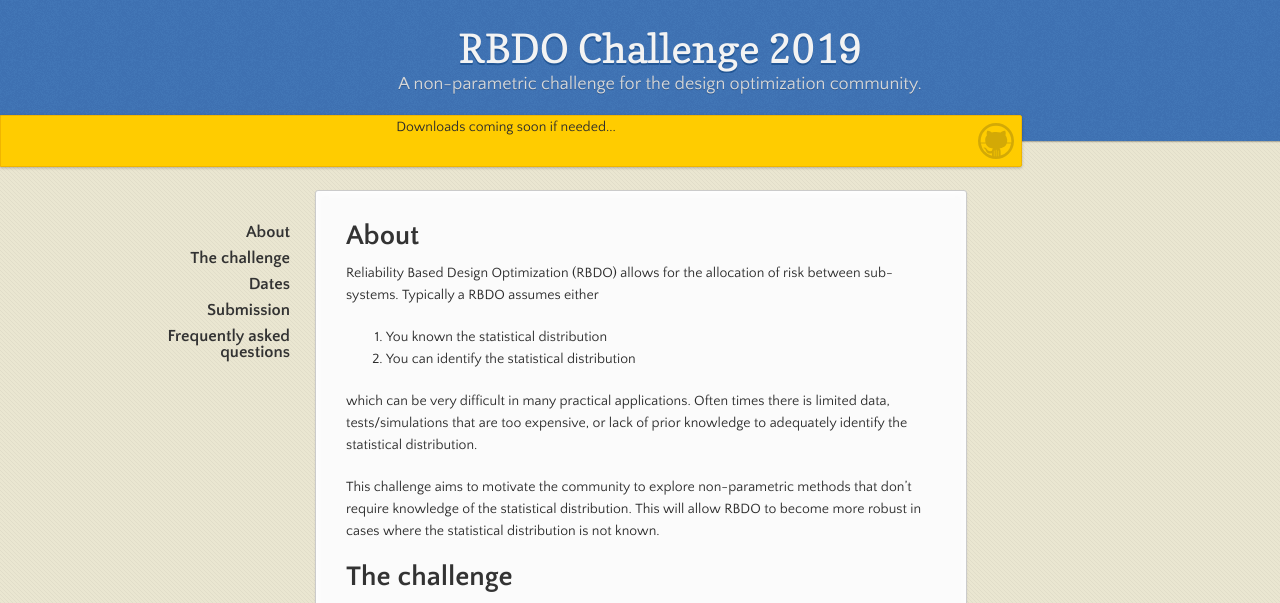
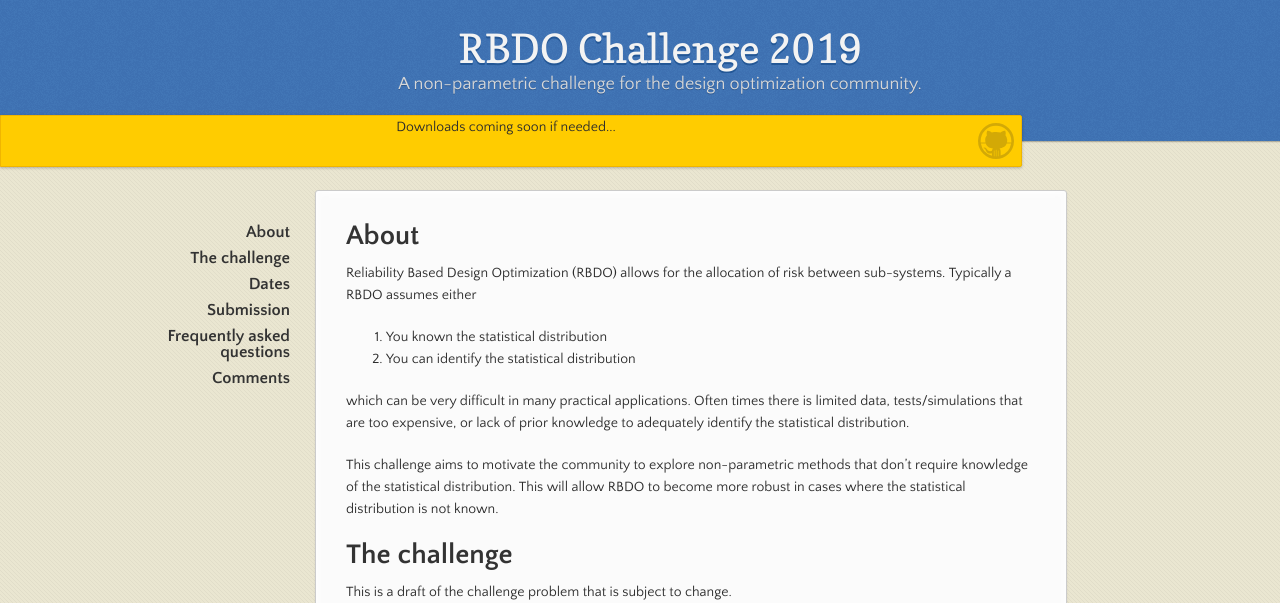
Before and after one commit to cjekel/rbdo19, a Jekyll site: the page built from index.md, in a window 1280 px wide and 1400 px high. Shown: the top 603 px of the window. Built offline with Jekyll 4.4.1, drawn with Linux system fonts in a browser that asks for light colours; comment, search, counter and statistics services are not loaded; our own code applies the rules of GitHub Pages for plain Markdown files; grey boxes are pictures that could not be loaded.

Commit message:
make wider and comments

```diff
--- a/_includes/disqus.html
+++ b/_includes/disqus.html
@@ -1,3 +1,4 @@
+<h1 id="comments">Comments</h1>
 <section class="disqus">
     <div id="disqus_thread"></div>
     <script>
--- a/_sass/jekyll-theme-leap-day.scss
+++ b/_sass/jekyll-theme-leap-day.scss
@@ -271,7 +271,7 @@ header {
 }
 
 section {
-  width:590px;
+  width:690px;
   padding: 30px 30px 50px 30px;
   margin: 20px 0;
   margin-top: 190px;
```
